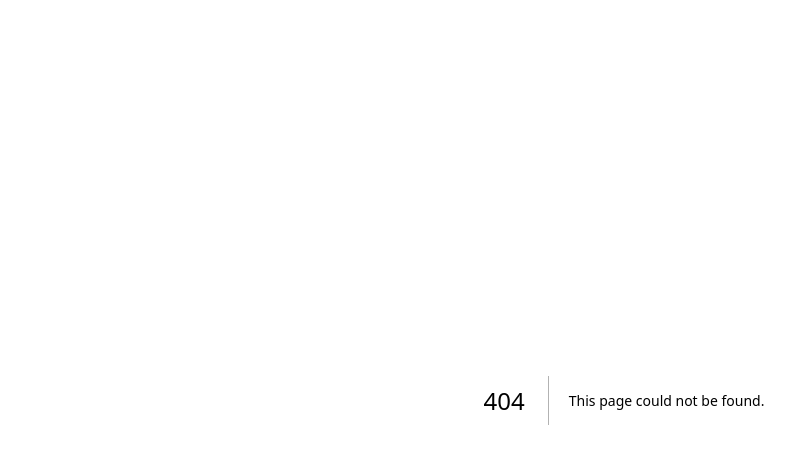
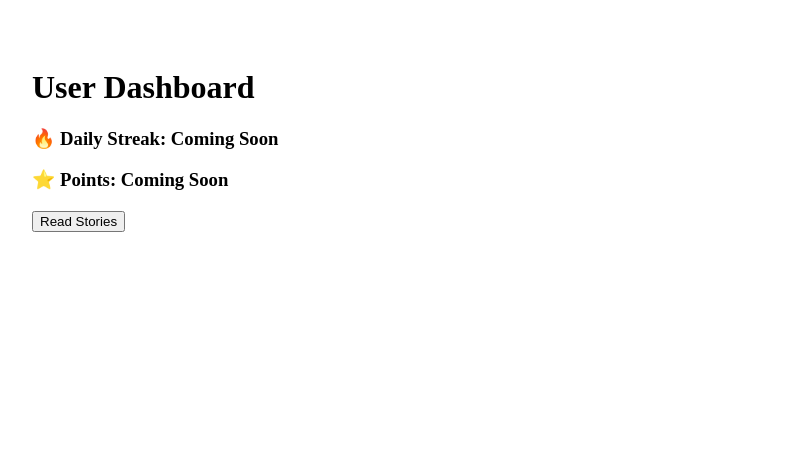
Before and after one commit to suravarapupadma095-beep/storybookverse, a Next.js app: page /dashboard in a window 1280 px wide. Before the commit this address had no page. Shown: the top 464 px of the page, without its empty margins (16-811 px from the left). Built offline with nearby package versions, Linux system fonts and the light colour scheme.

Commit message:
Create pages/dashboard.js

```diff
--- /dev/null
+++ b/pages/dashboard.js
@@ -0,0 +1,16 @@
+export default function Dashboard() {
+  return (
+    <div style={{padding:'40px'}}>
+      <h1>User Dashboard</h1>
+
+      <div style={{marginTop:'20px'}}>
+        <h3>🔥 Daily Streak: Coming Soon</h3>
+        <h3>⭐ Points: Coming Soon</h3>
+      </div>
+
+      <div style={{marginTop:'20px'}}>
+        <button>Read Stories</button>
+      </div>
+    </div>
+  )
+}
```
